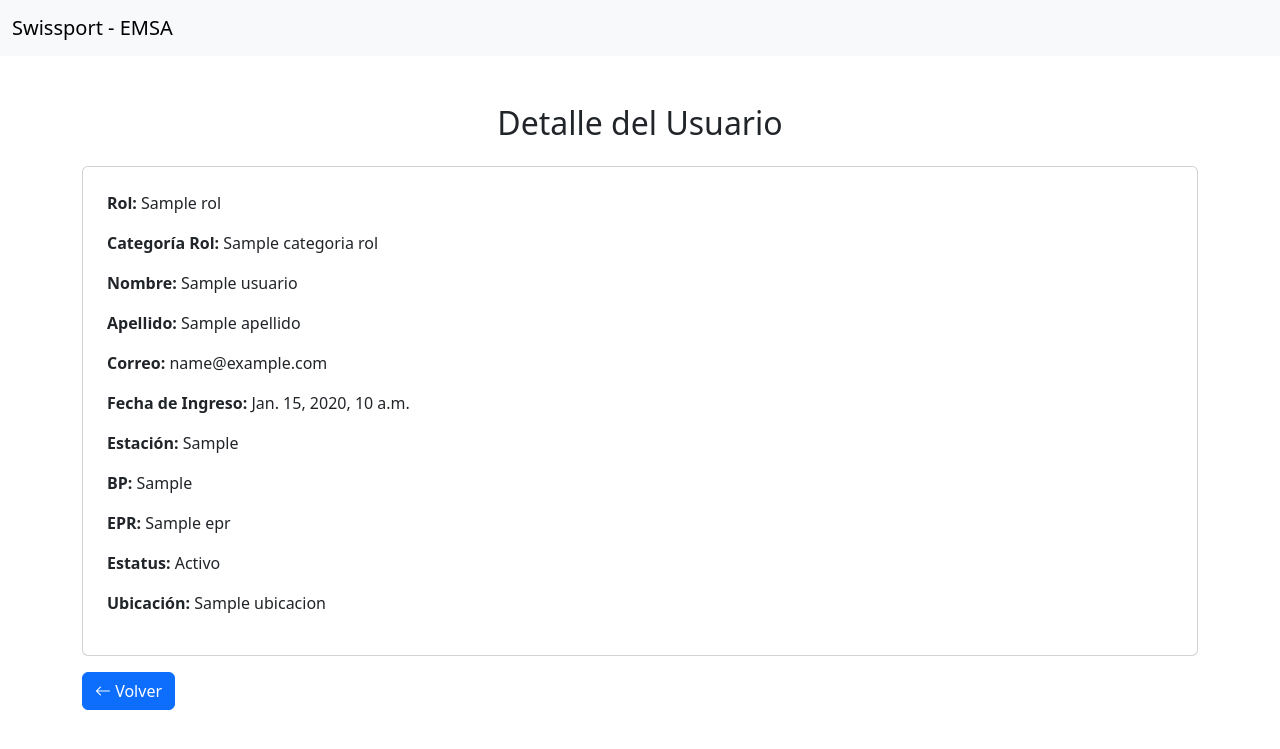
After one commit to RicardoVaca109/SwissportEmsaWebApp, a Django app: template usuarios/templates/detalle_usuarios_tmp.html in a window 1280 px wide. The commit adds this page. Shown: the top 749 px of the page. Run offline with Django 5.2, Linux system fonts and the light colour scheme; the template is opened without the code that fills it: most values are stand-ins (such as "Sample title", 1, 10 or a date in 2020).

Commit message:
Cambio del Nombre de Atributo de ERP a EPR

```diff
--- a/accesos/templates/buscar_usuario_accesos.html
+++ b/accesos/templates/buscar_usuario_accesos.html
@@ -15,9 +15,9 @@
   <button type="submit" class="btn btn-success ms-2">Buscar</button>
 </form>
 
-<!-- Formulario de búsqueda por ERP (máximo 6 números) -->
+<!-- Formulario de búsqueda por epr (máximo 6 números) -->
 <form method="GET" action="{% url 'buscar_usuario_accesos' %}" class="d-flex justify-content-center mb-4">
-  <input type="text" name="erp" class="form-control w-50" placeholder="Buscar por ERP (máx. 6 números)" value="{{ query_erp }}" maxlength="6" pattern="[0-9]{1,6}" title="Debe contener solo números (máx. 6)"/>
+  <input type="text" name="epr" class="form-control w-50" placeholder="Buscar por epr (máx. 6 números)" value="{{ query_epr }}" maxlength="6" pattern="[0-9]{1,6}" title="Debe contener solo números (máx. 6)"/>
   <button type="submit" class="btn btn-success ms-2">Buscar</button>
 </form>
 
@@ -58,7 +58,7 @@
 
 <!-- Botón para regresar -->
 <div class="d-flex justify-content-start mt-3">
-  <a href="{% url 'dashboard_rol_kam_supervisor' %}" class="btn btn-primary">
+  <a href="{% url 'dashboard_cargo_kam_supervisor' %}" class="btn btn-primary">
     <i class="bi bi-arrow-return-left me-2"></i> Regresar
   </a>
 </div>
--- a/usuarios/templates/add_usuarios_tmp.html
+++ b/usuarios/templates/add_usuarios_tmp.html
@@ -58,8 +58,8 @@
                    title="Debe contener solo números y máximo 7 dígitos">
         </div>
         <div class="mb-3">
-            <label for="erp" class="form-label">ERP (Opcional)</label>
-            <input type="text" class="form-control" id="erp" name="erp" maxlength="6" pattern="[0-9]{1,6}"
+            <label for="epr" class="form-label">EPR (Opcional)</label>
+            <input type="text" class="form-control" id="epr" name="epr" maxlength="6" pattern="[0-9]{1,6}"
                    title="Debe contener solo números y máximo 6 dígitos">
         </div>
         <div class="mb-3">
@@ -72,6 +72,7 @@
         <div class="mb-3">
             <label for="ubicacion" class="form-label">Empleado Sobre o Bajo Ala</label>
             <select  class="form-control" id="ubicacion" name="ubicacion" required>
+                <option value="" selected disabled>Seleccione una opción</option>
                 <option value="Bajo Ala">Bajo Ala</option>
                 <option value="Sobre Ala">Sobre Ala</option>
             </select>
--- /dev/null
+++ b/usuarios/templates/detalle_usuarios_tmp.html
@@ -0,0 +1,25 @@
+{% extends "base.html" %}
+
+{% block title %}Detalle del Usuario{% endblock %}
+
+{% block content %}
+    <h2 class="text-center my-4">Detalle del Usuario</h2>
+    <div class="card p-4">
+        <p><strong>Rol:</strong> {{ usuario.rol.nombre_rol }}</p>
+        <p><strong>Categoría Rol:</strong> {{ usuario.categoria_rol.nombre_categoria }}</p>
+        <p><strong>Nombre:</strong> {{ usuario.nombre }}</p>
+        <p><strong>Apellido:</strong> {{ usuario.apellido }}</p>
+        <p><strong>Correo:</strong> {{ usuario.email }}</p>
+        <p><strong>Fecha de Ingreso:</strong> {{ usuario.fecha_ingreso }}</p>
+        <p><strong>Estación:</strong> {{ usuario.aeropuerto.estacion_aeropuerto }}</p>
+        <p><strong>BP:</strong> {{ usuario.bp }}</p>
+        <p><strong>EPR:</strong> {{ usuario.epr }}</p>
+        <p><strong>Estatus:</strong> {{ usuario.estatus }}</p>
+        <p><strong>Ubicación:</strong> {{ usuario.ubicacion }}</p>
+    </div>
+    <div class="mt-3">
+        <a href="{% url 'dashboard_usuarios' %}" class="btn btn-primary">
+            <i class="bi bi-arrow-left"></i> Volver
+        </a>
+    </div>
+{% endblock %}
--- a/usuarios/templates/edit_usuarios_tmp.html
+++ b/usuarios/templates/edit_usuarios_tmp.html
@@ -58,13 +58,13 @@
             </select>
         </div>
         <div class="mb-3">
-            <label for="bp" class="form-label">BP</label>
+            <label for="bp" class="form-label">BP (Si no tiene eliminar el valor None y dejar el campo vacio)</label>
             <input type="text" class="form-control" id="bp" name="bp" value="{{ usuario.bp }}" maxlength="7" pattern="[0-9]{1,7}" title="Debe contener solo números y máximo 7 dígitos">
         </div>
 
         <div class="mb-3">
-            <label for="erp" class="form-label">ERP</label>
-            <input type="text" class="form-control" id="erp" name="erp" value="{{ usuario.erp }}" maxlength="6" pattern="[0-9]{1,6}" title="Debe contener solo números y máximo 6 dígitos">
+            <label for="epr" class="form-label">EPR (Si no tiene eliminar el valor None y dejar el campo vacio)</label>
+            <input type="text" class="form-control" id="epr" name="epr" value="{{ usuario.epr }}" maxlength="6" pattern="[0-9]{1,6}" title="Debe contener solo números y máximo 6 dígitos">
         </div>
 
         <div class="mb-3">
```
Also changed, not shown: accesos/templates/add_accesos_tmp.html (+5 -5 lines), accesos/views.py (+9 -9 lines), indicadores/templates/buscar_usuario_agregar_indicadores.html (+5 -5 lines), indicadores/views.py (+5 -5 lines), dashboard/migrations/__init__.py (deleted).
